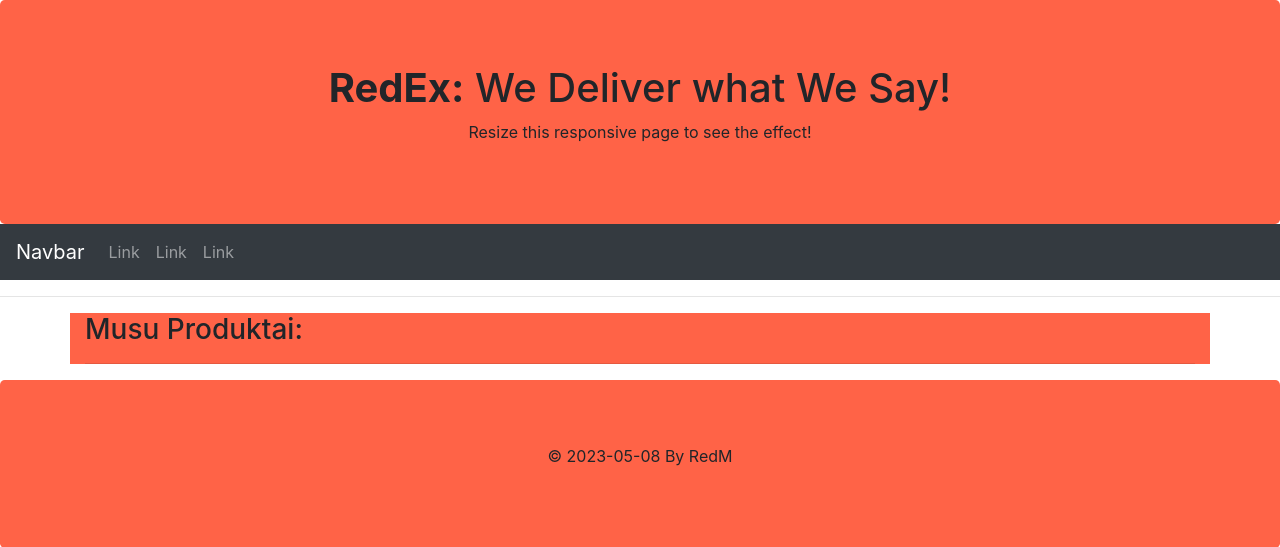
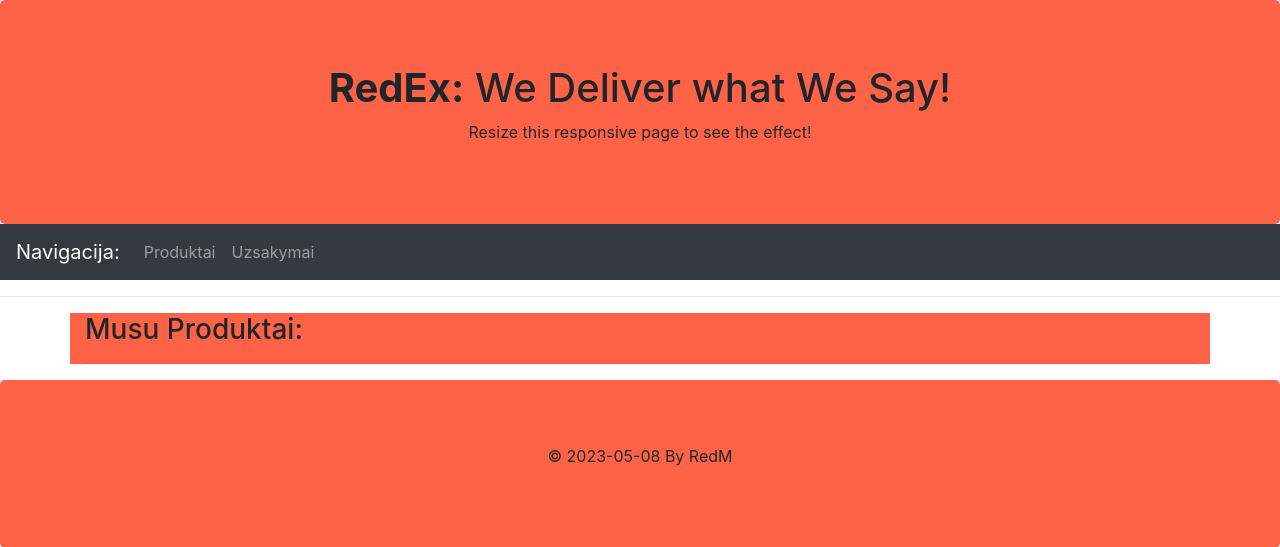
Before and after one commit to RedasMiliunas/prekiu_uzsakymo_programa_2023_pavasaris, a Django app: page / in a window 1280 px wide. Shown: the top 547 px of the page. Run offline with Django 4.2, Linux system fonts and the light colour scheme; data that the repository does not hold is empty.

Commit message:
Sutvarkyta MENIU juosta, padaryti nukreipimai i URL base.html faile

```diff
--- a/mysite/eshop/templates/base.html
+++ b/mysite/eshop/templates/base.html
@@ -22,20 +22,17 @@
 </div>
 
 <nav class="navbar navbar-expand-sm bg-dark navbar-dark">
-  <a class="navbar-brand" href="#">Navbar</a>
+  <a class="navbar-brand" href="#">Navigacija:</a>
   <button class="navbar-toggler" type="button" data-toggle="collapse" data-target="#collapsibleNavbar">
     <span class="navbar-toggler-icon"></span>
   </button>
   <div class="collapse navbar-collapse" id="collapsibleNavbar">
     <ul class="navbar-nav">
       <li class="nav-item">
-        <a class="nav-link" href="">Link</a>
+        <a class="nav-link" href="{% url 'products' %}">Produktai</a>
       </li>
       <li class="nav-item">
-        <a class="nav-link" href="">Link</a>
-      </li>
-      <li class="nav-item">
-        <a class="nav-link" href="">Link</a>
+        <a class="nav-link" href="{% url 'orders' %}">Uzsakymai</a>
       </li>
     </ul>
   </div>
```
